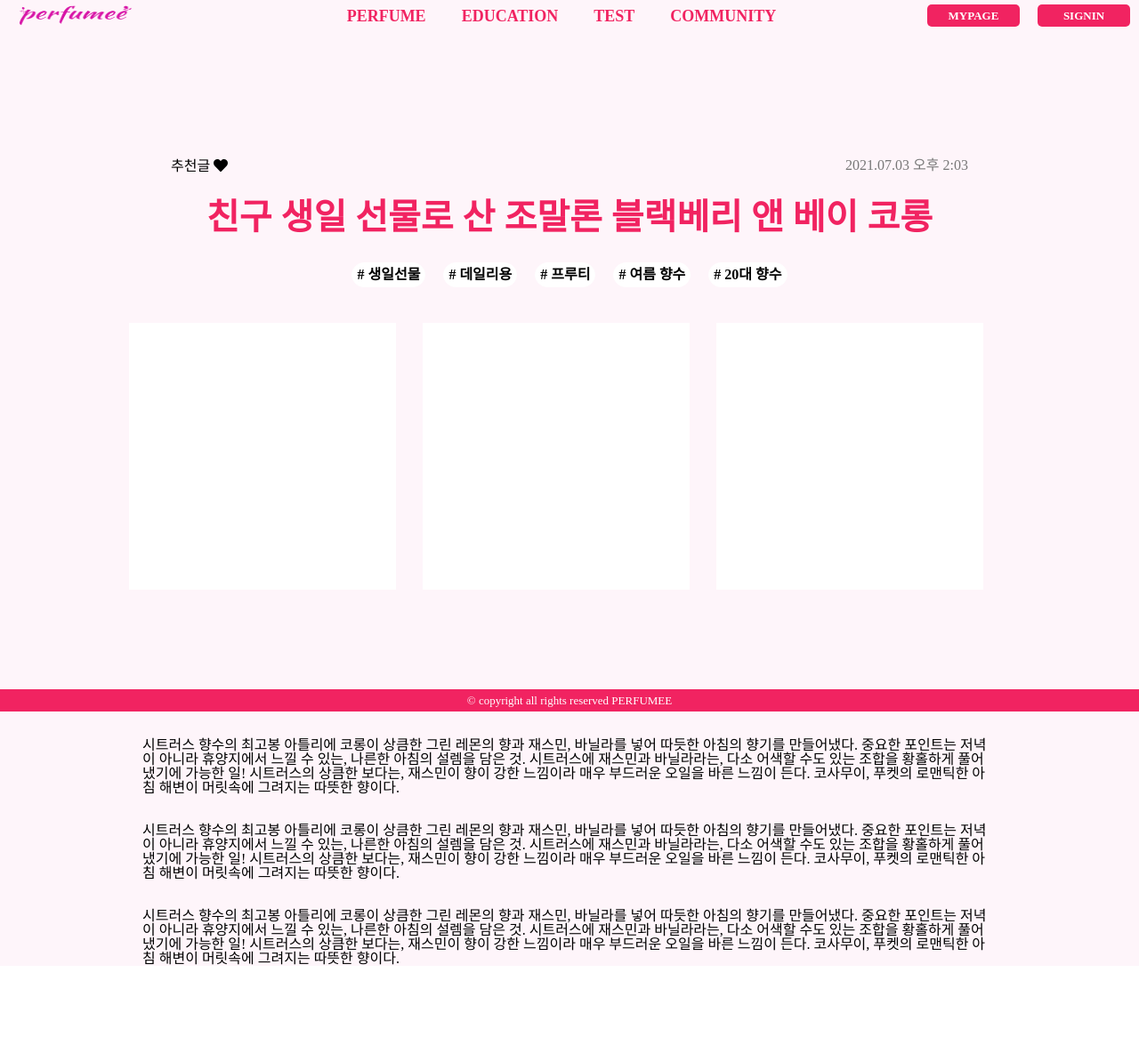
After one commit to SuyeonSun/gibume, a Django app: page /community_detail/ in a window 1280 px wide. The commit adds this page. Shown: the whole page at 89% size. Run offline with Django 3.2, Linux system fonts and the light colour scheme; some libraries are stand-ins or nearby versions.

Commit message:
create community_page.html

```diff
--- /dev/null
+++ b/pjgibume/gibumeapp/static/css/community_page.css
@@ -0,0 +1,106 @@
+.homeLandingTop {
+    width: 100%;
+    height: 100vh;
+    background-color: #fef5fa;
+    display: flex;
+    align-items: center;
+    justify-content: center;
+    flex-direction: column;
+    margin-top: 30px;
+}
+
+.type_date {
+    /* margin-top: 80px; */
+    width: 70%;
+    display: flex;
+    justify-content: space-between;
+}
+
+.date {
+    color: #787878;
+}
+
+.tag {
+    display: flex;
+    justify-content: center;
+    margin-top: 30px;
+    margin-bottom: 20px;
+    font-weight: 600;
+}
+
+.tag span {
+    background-color: #ffffff;
+    margin-left: 10px;
+    margin-right: 10px;
+    padding: 5px;
+    border: 1px solid #ffffff;
+    border-radius: 15px;
+}
+
+
+.landingMessage {
+    text-align: center;
+    margin-top: 30px;
+}
+
+.landingMessage span {
+    display: block;
+    font-size: 40px;
+    /* font-size: 45px; */
+    font-weight: 800;
+    color: #f12361;
+    margin: 0 auto;
+}
+
+.homeLandingContents {
+    /* display: flex;
+    justify-content: center; */
+    height: auto;
+    margin-bottom: 10vh;
+}
+
+.contentsItem {
+    display: flex;
+    justify-content: center;
+    align-items: center;
+    padding: 30px;
+}
+
+.product_image {
+    /* float: left; */
+    /* width: 50%; */
+    width: 300px;
+    height: 300px;
+    background-color: white;
+    margin-right: 30px;
+}
+
+.product_image_wrap {
+    display: flex;
+    justify-content: center;
+    align-items: center;
+    margin-top: 20px;
+    margin-bottom: 20px;
+}
+
+/* .contentsItem span {
+    font-size: 18px;
+    font-weight: 200;
+    color: #f12361;
+} */
+
+.homeLandingContents {
+    /* display: flex;
+    justify-content: center; */
+    height: auto;
+    display: flex;
+    justify-content: center;
+    background-color: #fef5fa;
+
+}
+
+
+.blog_text {
+    height: auto;
+    width: 960px;
+}
--- a/pjgibume/gibumeapp/static/css/product.css
+++ b/pjgibume/gibumeapp/static/css/product.css
@@ -34,6 +34,11 @@
     padding: 5px;
     border: 1px solid #ffffff;
     border-radius: 15px;
+}
+
+.type {
+    display: flex;
+    align-items: center;
 }
 
 .love_to_hate {
--- /dev/null
+++ b/pjgibume/gibumeapp/templates/community_page.html
@@ -0,0 +1,77 @@
+{% extends 'base.html' %} {%block content%} {% load static %}
+
+<head>
+    {% block extrahead %}
+    <link rel="stylesheet" href='{% static "css/community_page.css" %}' />
+    <title>PRODUCT</title>
+    <script src="https://use.fontawesome.com/releases/v5.2.0/js/all.js"></script>
+    {% endblock %}
+</head>
+
+<body>
+    <div class="homeLandingTop">
+
+        <div class="type_date">
+            <!-- 타입 -->
+            <div class="type">
+                <span>추천글</span>
+                <!-- <span><i class="fas fa-thumbs-up"></i></span> -->
+                <span><i class="fas fa-heart"></i></span>
+            </div>
+            <!-- 날짜 -->
+            <span class="date">2021.07.03 오후 2:03</span>
+        </div>
+
+        <!-- 블로그 제목 -->
+        <div class="landingMessage">
+            <span>친구 생일 선물로 산 조말론 블랙베리 앤 베이 코롱</span>
+        </div>
+        <!-- 태그 -->
+        <div class="tag">
+            <span># 생일선물</span>
+            <span># 데일리용</span>
+            <span># 프루티</span>
+            <span># 여름 향수</span>
+            <span># 20대 향수</span>
+        </div>
+        <!-- 향수 이미지 -->
+        <div class="product_image_wrap">
+            <div class="product_image" src=""></div>
+            <div class="product_image" src=""></div>
+            <div class="product_image" src=""></div>
+        </div>
+    </div>
+
+    <div class="homeLandingContents">
+        <!-- 글 -->
+        <div class="blog_text">
+            <span>
+                시트러스 향수의 최고봉 아틀리에 코롱이 상큼한 그린 레몬의 향과 재스민, 바닐라를 넣어 따듯한 아침의 향기를 만들어냈다. 중요한 포인트는 저녁이 아니라 휴양지에서 느낄 수 있는,
+                나른한
+                아침의 설렘을 담은 것. 시트러스에 재스민과 바닐라라는, 다소 어색할 수도 있는 조합을 황홀하게 풀어냈기에 가능한 일! 시트러스의 상큼한 보다는, 재스민이 향이 강한 느낌이라 매우
+                부드러운 오일을 바른 느낌이 든다. 코사무이, 푸켓의 로맨틱한 아침 해변이 머릿속에 그려지는 따뜻한 향이다.
+            </span>
+            <br>
+            <br>
+            <br>
+            <span>
+                시트러스 향수의 최고봉 아틀리에 코롱이 상큼한 그린 레몬의 향과 재스민, 바닐라를 넣어 따듯한 아침의 향기를 만들어냈다. 중요한 포인트는 저녁이 아니라 휴양지에서 느낄 수 있는,
+                나른한
+                아침의 설렘을 담은 것. 시트러스에 재스민과 바닐라라는, 다소 어색할 수도 있는 조합을 황홀하게 풀어냈기에 가능한 일! 시트러스의 상큼한 보다는, 재스민이 향이 강한 느낌이라 매우
+                부드러운 오일을 바른 느낌이 든다. 코사무이, 푸켓의 로맨틱한 아침 해변이 머릿속에 그려지는 따뜻한 향이다.
+            </span>
+            <br>
+            <br>
+            <br>
+            <span>
+                시트러스 향수의 최고봉 아틀리에 코롱이 상큼한 그린 레몬의 향과 재스민, 바닐라를 넣어 따듯한 아침의 향기를 만들어냈다. 중요한 포인트는 저녁이 아니라 휴양지에서 느낄 수 있는,
+                나른한
+                아침의 설렘을 담은 것. 시트러스에 재스민과 바닐라라는, 다소 어색할 수도 있는 조합을 황홀하게 풀어냈기에 가능한 일! 시트러스의 상큼한 보다는, 재스민이 향이 강한 느낌이라 매우
+                부드러운 오일을 바른 느낌이 든다. 코사무이, 푸켓의 로맨틱한 아침 해변이 머릿속에 그려지는 따뜻한 향이다.
+            </span>
+        </div>
+    </div>
+
+
+    {% endblock%}
+</body>
--- a/pjgibume/gibumeapp/views.py
+++ b/pjgibume/gibumeapp/views.py
@@ -17,3 +17,6 @@ def product(request):
 
 def community(request):
     return render(request,'community.html')
+
+def community_detail(request):
+    return render(request, 'community_page.html')
--- a/pjgibume/pjgibume/urls.py
+++ b/pjgibume/pjgibume/urls.py
@@ -24,4 +24,5 @@ urlpatterns = [
     path('detail/',detail,name="detail"),
     path('product/',product,name="product"),
     path('community/', community, name="community"),
+    path('community_detail/', community_detail, name="community_detail"),
 ]
```
Also changed, not shown: pjgibume/gibumeapp/static/img/logo.png.
